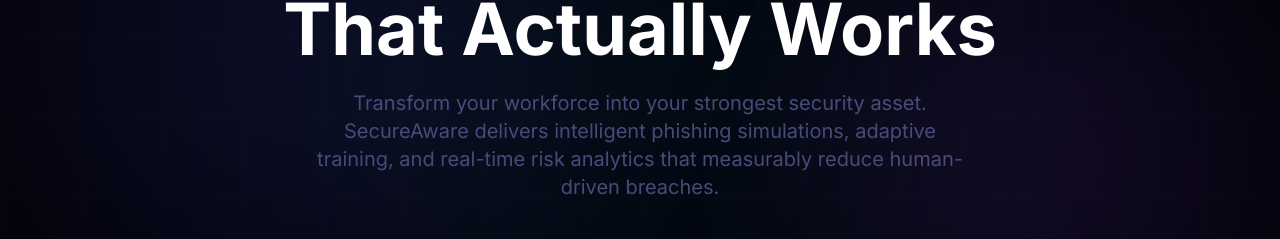
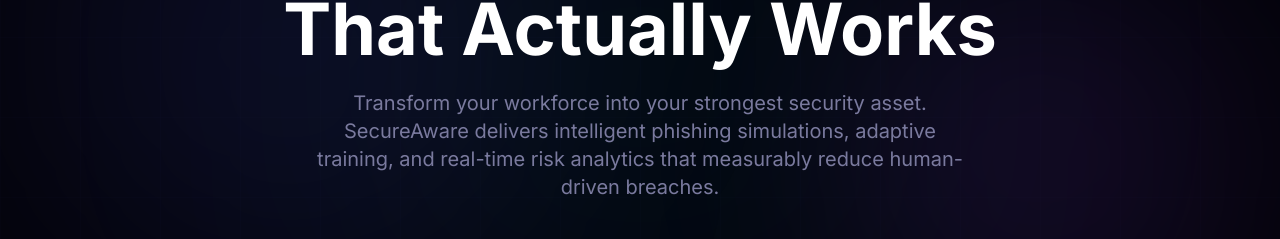
Before and after one commit to mederbelsofiane/secureaware, a Next.js app: page / in a window 1280 px wide. Shown: the part 347-586 px from the top of the page. Built offline with nearby package versions, Linux system fonts and the light colour scheme; no server answers; the database is empty.

Commit message:
Refactor Tailwind CSS configuration structure

```diff
--- a/tailwind.config.ts
+++ b/tailwind.config.ts
@@ -7,8 +7,8 @@
           extend: {
                   colors: {
                             dark: {
-          50: "#f0f0f5", 100: "#d1d1e0", 200: "#a3a3c2",
-          300: "#7575a3", 400: "#4a4a7a", 500: "#2d2d5e",
+                                        50: "#f0f0f5", 100: "#d1d1e0", 200: "#b8b8d0",
+                                        300: "#9c9cb8", 400: "#7a7a9e", 500: "#2d2d5e",
                                         600: "#1e1e4a", 700: "#151538", 800: "#0d0d24",
                                         900: "#070714", 950: "#03030a",
                             },
```
Lines whose indentation alone changed are shown as unchanged.
